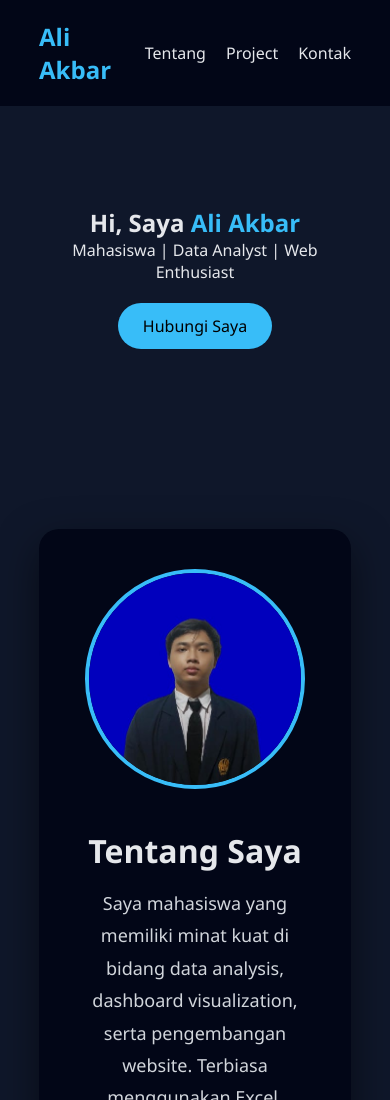
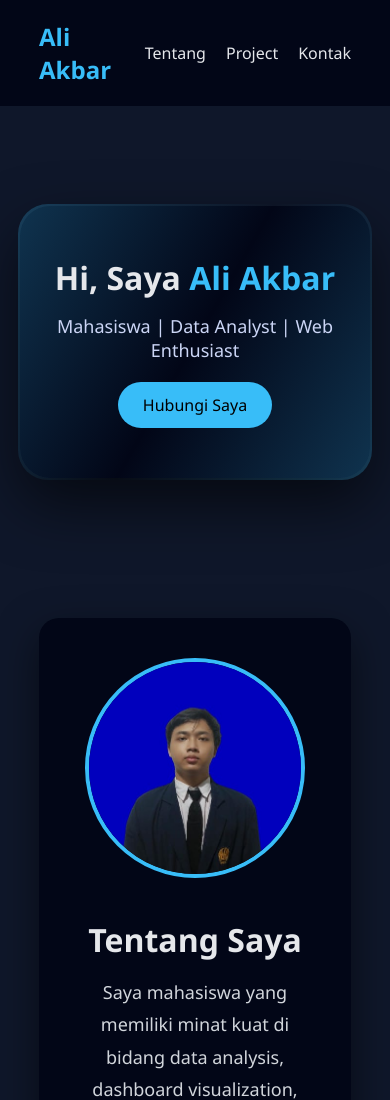
Before and after one commit to aliakbarsalafuddin/portfolio-ali, a plain HTML site: page index.html in a window 390 px wide. Shown: the top 1100 px of the page. Drawn offline with nearby package versions, Linux system fonts and the light colour scheme.

Commit message:
Style hero as card panel

```diff
--- a/style.css
+++ b/style.css
@@ -136,3 +136,54 @@ footer {
   line-height: 1.8;
   color: #d1d5db;
 }
+
+.hero {
+  max-width: 1100px;
+  margin: 120px auto 80px;
+  padding: 80px 60px;
+  background: linear-gradient(145deg, #020617, #020617);
+  border-radius: 30px;
+  text-align: center;
+  box-shadow: 0 25px 60px rgba(0, 0, 0, 0.6);
+  position: relative;
+  z-index: 1;
+}
+
+.hero h1 {
+  font-size: 42px;
+  margin-bottom: 15px;
+}
+
+.hero p {
+  font-size: 20px;
+  color: #cbd5f5;
+}
+
+.hero span {
+  color: #38bdf8;
+}
+
+.hero::before {
+  content: "";
+  position: absolute;
+  inset: -2px;
+  border-radius: 30px;
+  background: linear-gradient(120deg, #38bdf8, transparent, #38bdf8);
+  opacity: 0.25;
+  z-index: -1;
+}
+
+@media (max-width: 768px) {
+  .hero {
+    padding: 50px 30px;
+    margin: 100px 20px 60px;
+  }
+
+  .hero h1 {
+    font-size: 32px;
+  }
+
+  .hero p {
+    font-size: 18px;
+  }
+}
```
